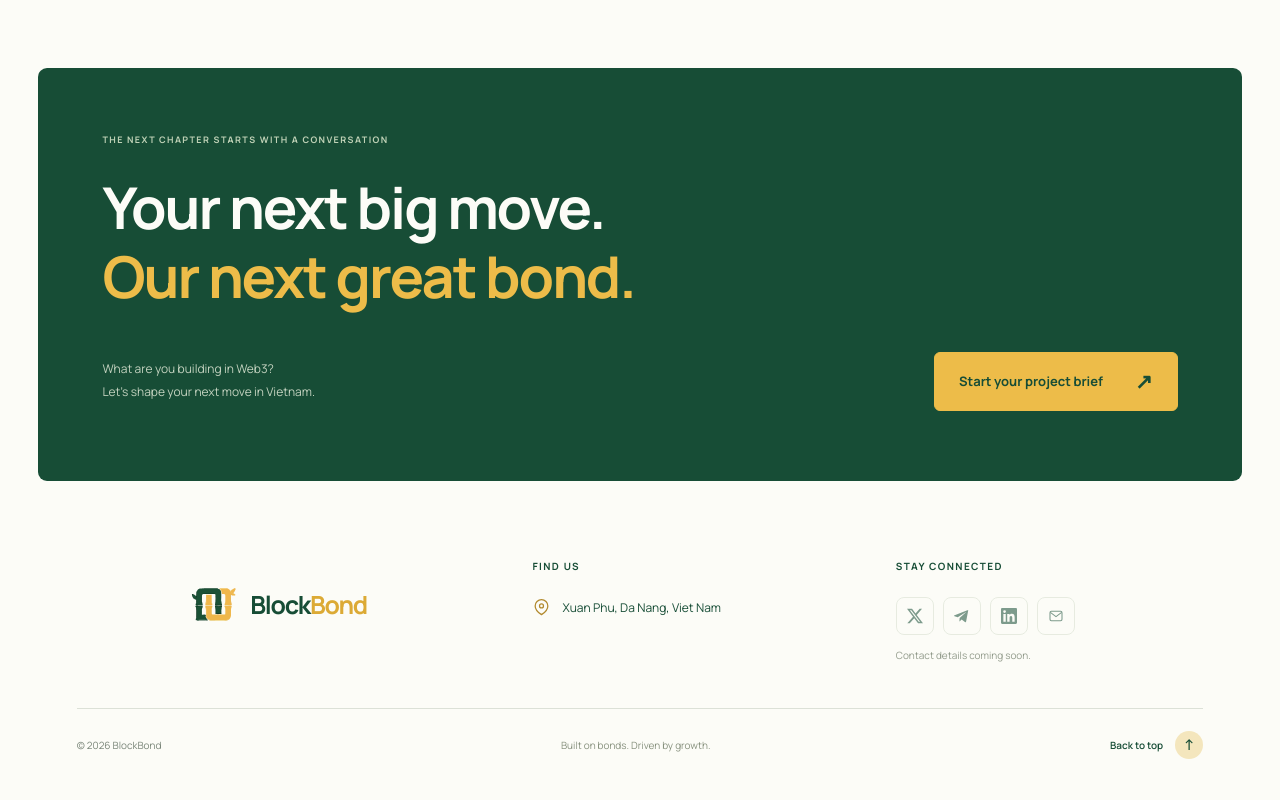
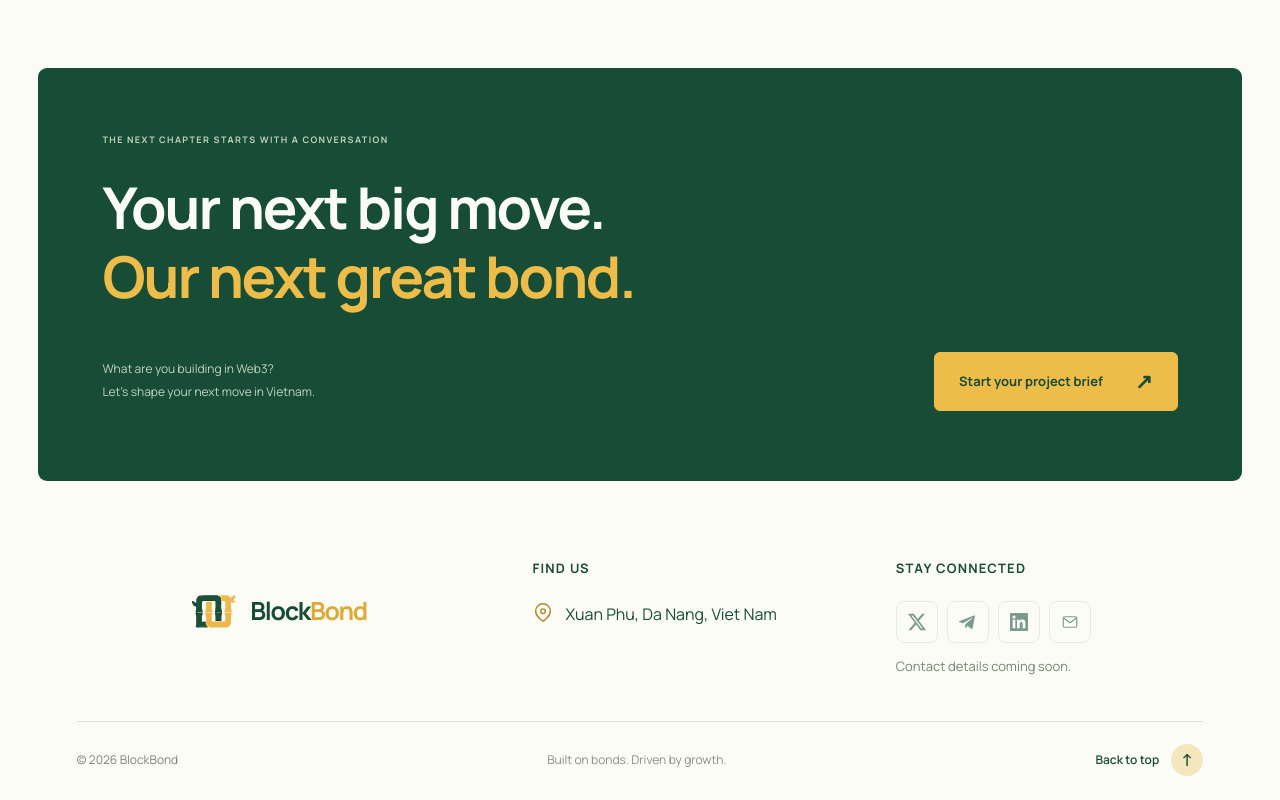
Before and after one commit to xuankientr/blockbond, a plain HTML site: page dist/index.html in a window 1280 px wide. Shown: the part 5516-6316 px from the top of the page. Drawn offline with Linux system fonts and the light colour scheme.

Commit message:
Increase footer typography and social icon sizes

```diff
--- a/dist/index.html
+++ b/dist/index.html
@@ -1,5 +1,5 @@
 <!doctype html>
-<html lang="en"><head><meta charset="utf-8"><meta name="viewport" content="width=device-width,initial-scale=1"><meta name="theme-color" content="#144d35"><meta name="description" content="BlockBond — Your Web3 growth, media and marketing partner in Vietnam. Connecting global projects with local communities."><title>BlockBond | YOUR WEB3 GROWTH PARTNER</title><link rel="preconnect" href="https://fonts.googleapis.com"><link rel="preconnect" href="https://fonts.gstatic.com" crossorigin><link href="https://fonts.googleapis.com/css2?family=Be+Vietnam+Pro:wght@400;500;600;700;800&family=Manrope:wght@400;500;600;700;800&display=swap" rel="stylesheet"><link rel="icon" type="image/svg+xml" href="assets/blockbond-transparent.svg"><link rel="stylesheet" href="style.css?v=small-glow-22"></head><body>
+<html lang="en"><head><meta charset="utf-8"><meta name="viewport" content="width=device-width,initial-scale=1"><meta name="theme-color" content="#144d35"><meta name="description" content="BlockBond — Your Web3 growth, media and marketing partner in Vietnam. Connecting global projects with local communities."><title>BlockBond | YOUR WEB3 GROWTH PARTNER</title><link rel="preconnect" href="https://fonts.googleapis.com"><link rel="preconnect" href="https://fonts.gstatic.com" crossorigin><link href="https://fonts.googleapis.com/css2?family=Be+Vietnam+Pro:wght@400;500;600;700;800&family=Manrope:wght@400;500;600;700;800&display=swap" rel="stylesheet"><link rel="icon" type="image/svg+xml" href="assets/blockbond-transparent.svg"><link rel="stylesheet" href="style.css?v=footer-type-23"></head><body>
 <header><a href="#" class="brand" aria-label="BlockBond home"><img class="brand-logo" src="assets/blockbond-transparent.svg" alt="" width="64" height="64"><span>Block<span class="gold">Bond</span></span></a><nav id="nav"><a href="#about">About us</a><a href="#services">Services</a><a href="#impact">Results</a><a href="#activities">In action</a><a href="#approach">Our approach</a><a href="#team">Team</a></nav><button class="button small" data-brief>Let’s talk <span>↗</span></button><button class="menu" aria-label="Open menu" aria-expanded="false">☰</button></header>
 <main><section class="hero" id="home"><div class="section-pointer-glow" aria-hidden="true"></div><div class="hero-copy"><div class="eyebrow"><span class="dot"></span> YOUR WEB3 GROWTH PARTNER IN VIETNAM</div><h1>Built on bonds.<br>Driven by<br><span class="growth">growth<svg viewBox="0 0 430 25" aria-hidden="true"><path d="M4 18Q190-3 425 12"/></svg></span><span class="gold">.</span></h1><p>Reach the right community. Tell a story that resonates.<br>Take your Web3 project further in Vietnam.</p><div class="hero-actions"><button class="button" data-brief>Let's build a bond <span>↗</span></button><a class="text-link" href="#services">Explore our services <span>↓</span></a></div><div class="hero-foot"><span class="tiny-orbit">✳</span> Global vision. Local connection.</div></div>
 <div class="hero-art" aria-label="BlockBond logo representing connection and growth"><div class="orbit orbit-one"></div><div class="orbit orbit-two"></div><span class="art-label top">CONNECTION IS OUR FOUNDATION.</span><span class="spark">✳</span><div class="sculpture"><img src="assets/blockbond-transparent.svg" alt="BlockBond — green and gold bamboo bonds" width="1080" height="1080" fetchpriority="high"></div><span class="art-tag tag-community"><i></i> Community first</span><span class="art-tag tag-growth">↗ <span>Grow together</span></span><div class="art-coordinates">10.8231° N &nbsp; 106.6297° E<br>ROOTED IN VIETNAM. CONNECTED GLOBALLY.</div><span class="art-plus">+</span></div></section>
--- a/dist/style.css
+++ b/dist/style.css
@@ -243,3 +243,16 @@
 #service-dialog .button{font-size:14px;min-height:50px;line-height:1.5}
 #service-dialog .close{width:42px;height:42px;top:10px;right:12px;line-height:1}
 @media(max-width:700px){#service-dialog{width:calc(100% - 24px);padding:32px 24px}#service-dialog h2{font-size:29px;line-height:1.3}#service-dialog .section-label{font-size:10px;margin-bottom:22px}#service-dialog p,#service-dialog li{font-size:16px;line-height:1.75}#service-dialog .button{padding:15px 18px}#service-dialog ul{margin-bottom:25px}}
+
+/* Increase footer type and controls for comfortable reading. */
+.site-footer h3{font-size:13px;letter-spacing:1.2px}
+.site-footer .footer-address{font-size:16px;line-height:1.7}
+.site-footer .footer-location-icon svg{width:22px;height:22px}
+.site-footer .footer-social-note{font-size:13px;line-height:1.7;color:#788570}
+.site-footer .footer-social{width:42px;height:42px}
+.site-footer .footer-social svg{width:18px;height:18px}
+.site-footer .footer-bottom{font-size:12px;line-height:1.7}
+.site-footer .footer-signoff{font-size:12px}
+.site-footer .footer-back-top{font-size:12px}
+.site-footer .footer-back-top>span{width:32px;height:32px;font-size:17px}
+@media(max-width:520px){.site-footer .footer-main{grid-template-columns:1fr;gap:28px}.site-footer .footer-brand-block{grid-column:auto}}
```
